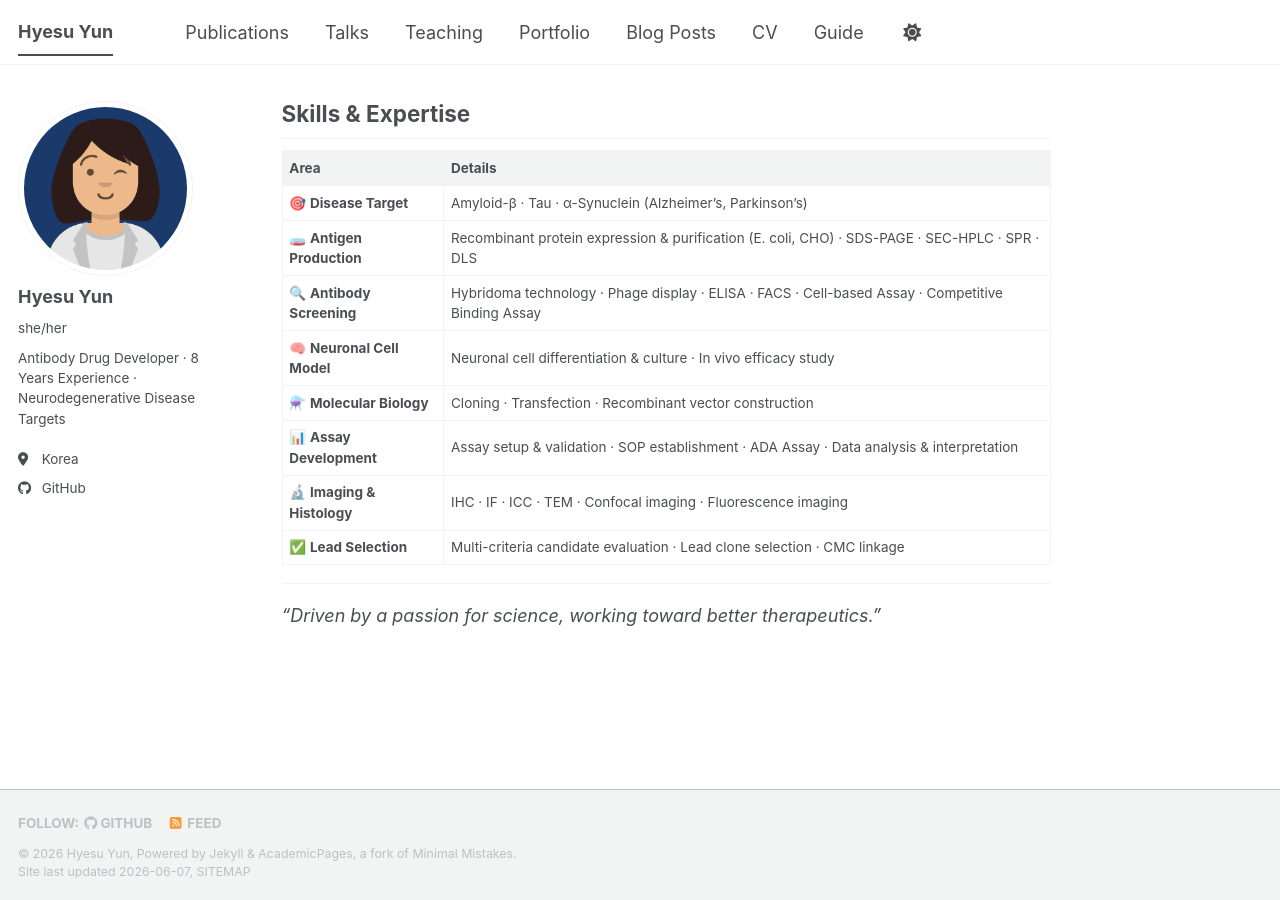
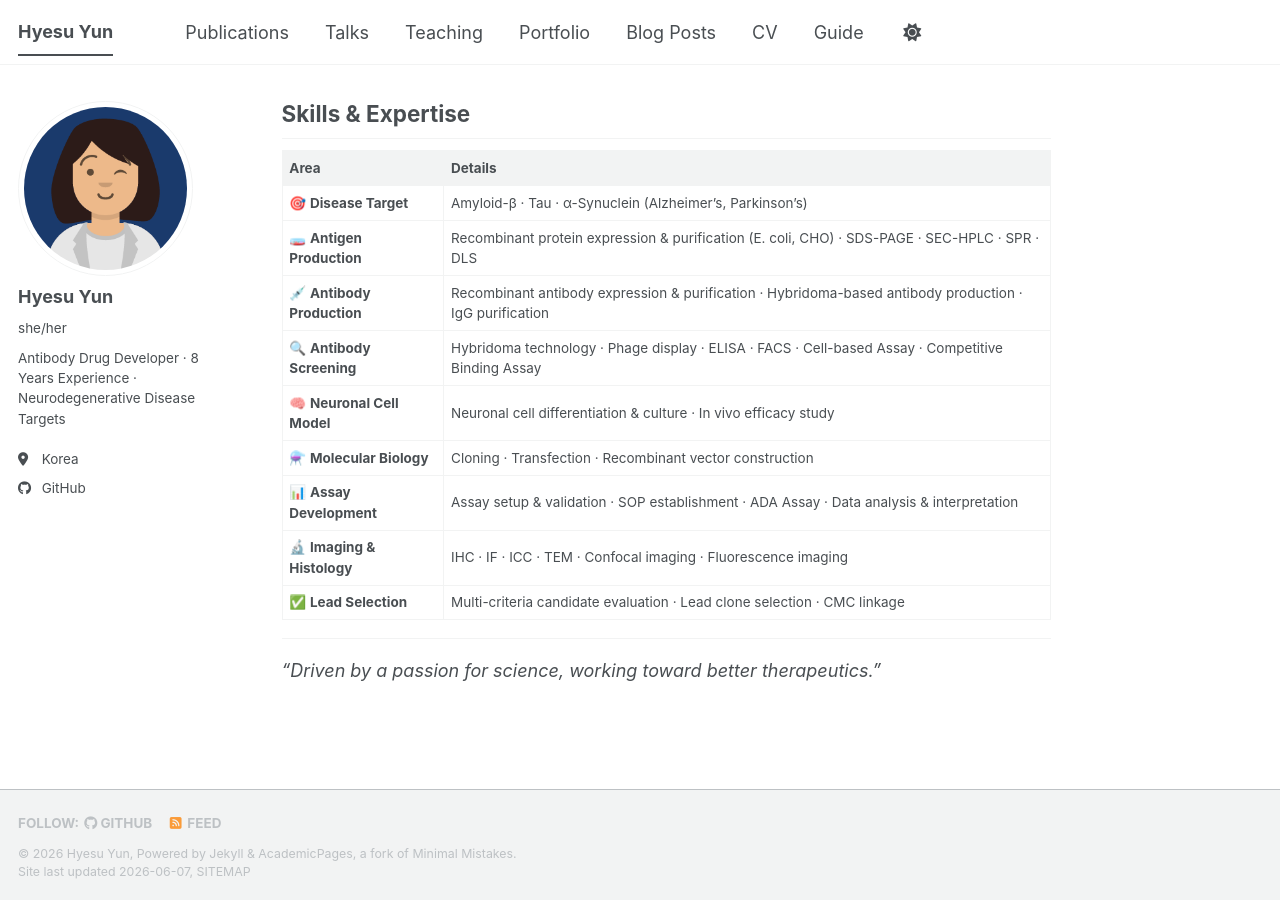
Before and after one commit to hyesu91/hyesu91.github.io, a Jekyll site: the page built from _pages/about.md, in a window 1280 px wide and 900 px high, scrolled down 1044 px. Built offline with Jekyll 4.4.1, drawn with Linux system fonts in a browser that asks for light colours; a script bundle is joined from its source files by our own code; library files that are not in the unit come from our copies.

Commit message:
Add Antibody Production to Skills & Expertise table

```diff
--- a/_pages/about.md
+++ b/_pages/about.md
@@ -71,6 +71,7 @@ Full-cycle experience from antigen production → candidate screening → lead c
 |------|---------|
 | 🎯 **Disease Target** | Amyloid-β · Tau · α-Synuclein (Alzheimer's, Parkinson's) |
 | 🧫 **Antigen Production** | Recombinant protein expression & purification (E. coli, CHO) · SDS-PAGE · SEC-HPLC · SPR · DLS |
+| 💉 **Antibody Production** | Recombinant antibody expression & purification · Hybridoma-based antibody production · IgG purification |
 | 🔍 **Antibody Screening** | Hybridoma technology · Phage display · ELISA · FACS · Cell-based Assay · Competitive Binding Assay |
 | 🧠 **Neuronal Cell Model** | Neuronal cell differentiation & culture · In vivo efficacy study |
 | ⚗️ **Molecular Biology** | Cloning · Transfection · Recombinant vector construction |
```
